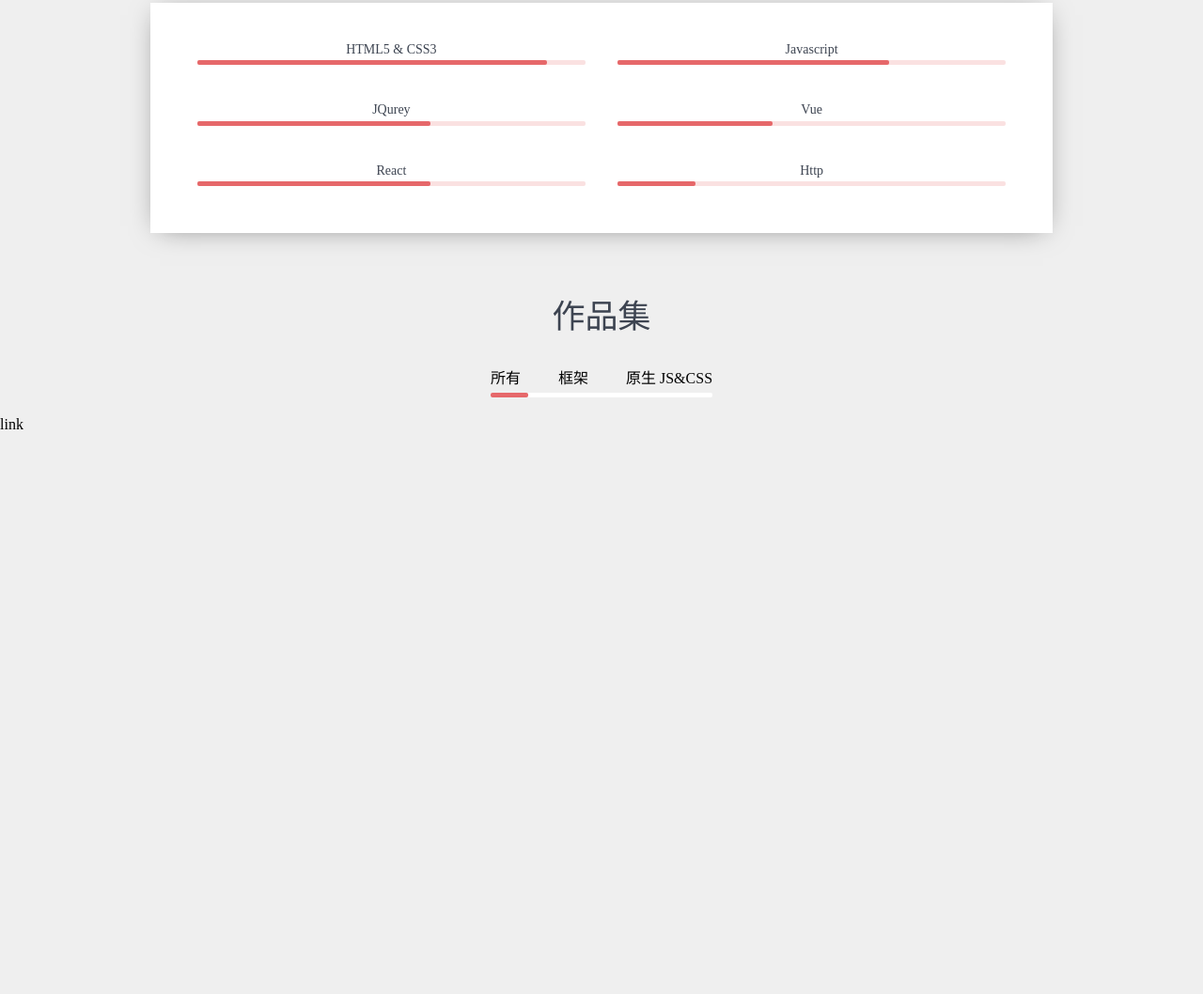
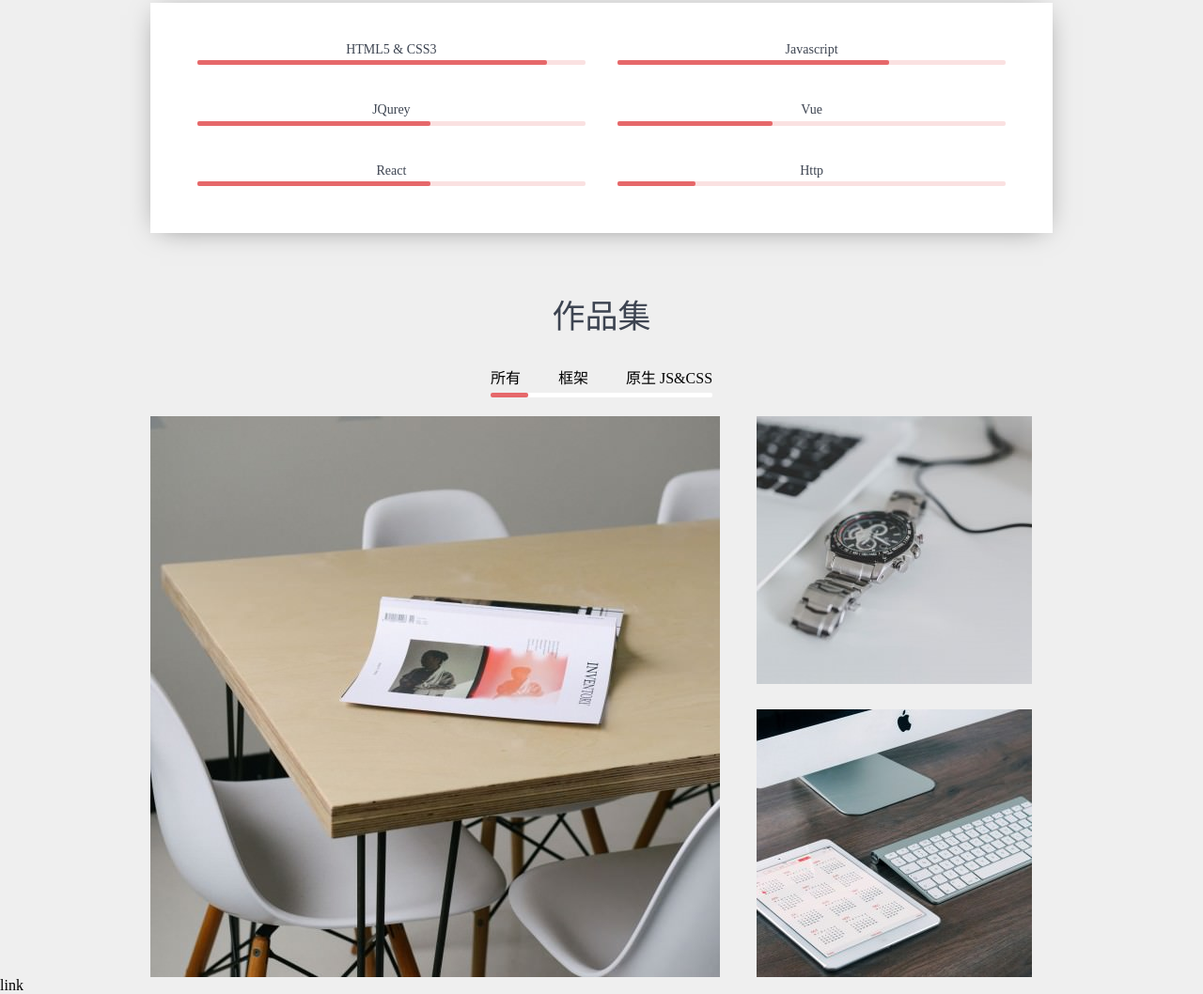
Before and after one commit to Krystal001025/resume, a plain HTML site: page index.html in a window 1280 px wide. Shown: the part 1013-2071 px from the top of the page at 94% size. Before the commit the page ends 1474 px from the top, so only its background shows below. Drawn offline with Linux system fonts and the light colour scheme.

Commit message:
css finish second submit

```diff
--- a/index.html
+++ b/index.html
@@ -136,7 +136,7 @@
         <div class="bar-inner"></div>
     </div>
     </nav>
-</section>
+
 <script>
         portfolio1.onclick= function(){
           portfolioBar.className = 'bar state-1'
@@ -148,11 +148,17 @@
           portfolioBar.className = 'bar state-3'
         }
       </script>
-<div class="jobs">
-    <div class="big"></div>
-    <div class="small"></div>
-    <div class="samll"></div>
+<div class="jobs" style="height:597px">
+    <div class="big" style="left:0px;top:0px;">
+    <img src="./img/1.jpg" alt="作品1"></div>
+    <div class="small" style="left:645px;top:0;">
+        <img src="./img/2.jpg" alt="作品2">
+    </div>
+    <div class="small" style="top:312px;left:645px">
+        <img src="./img/3.jpg" alt="作品3">
+    </div>
 </div>
+</section>
 <a href="Javascript:alert(1)">link</a>
 </body>
 </html>
--- a/style.css
+++ b/style.css
@@ -326,5 +326,12 @@ section.portfolio .bar.state-2 .bar-inner{
 }
 section.portfolio .bar.state-3 .bar-inner{
     margin-left:140px;
+}
 
+section.portfolio .jobs{
+    position: relative;
 }
+section.portfolio .jobs .small,
+section.portfolio .jobs .big{
+    position:absolute;
+}
```
Also changed, not shown: img/1.jpg (added), img/2.jpg (added), img/3.jpg (added).
